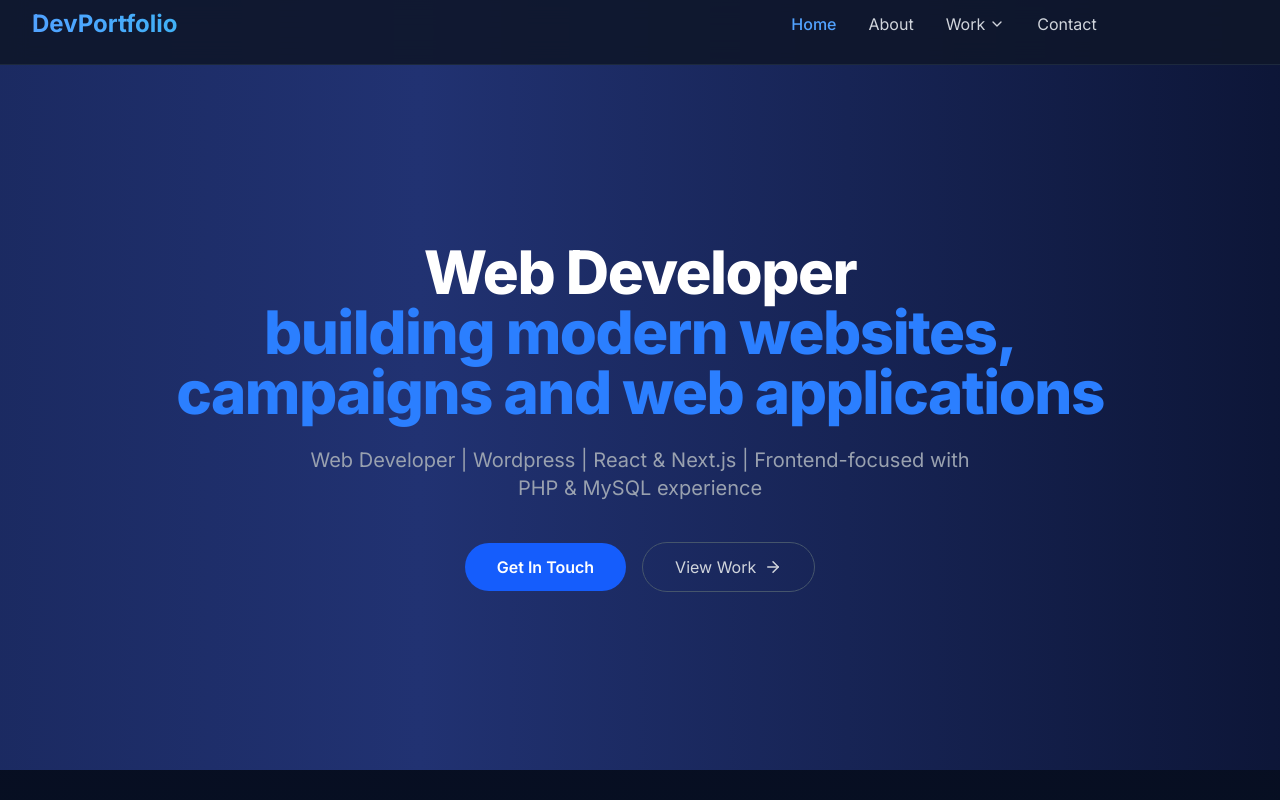
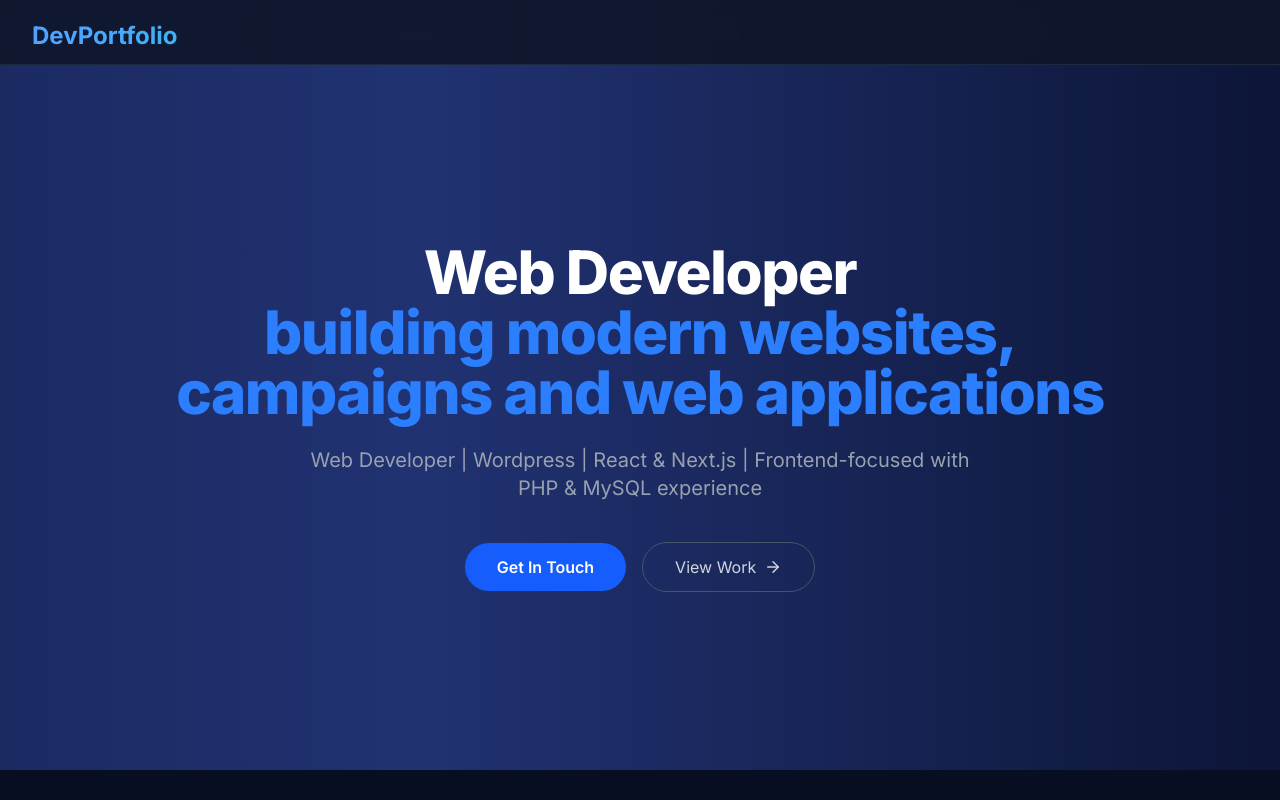
Before and after one commit to yvanruben/rubenportfolio, a Next.js app: page / in a window 1280 px wide. Shown: the top 800 px of the page. Built offline with nearby package versions, Linux system fonts and the light colour scheme.

Commit message:
Update navbar

```diff
--- a/src/components/Navbar.tsx
+++ b/src/components/Navbar.tsx
@@ -65,7 +65,7 @@ export default function Navbar() {
   return (
     <nav className="fixed w-full z-50 bg-slate-900/90 backdrop-blur-md border-b border-slate-800">
       <div className="max-w-7xl mx-auto px-4 sm:px-6 lg:px-8">
-        <div className="h-16 grid grid-cols-2 md:grid-cols-2 items-center">
+        <div className="h-16 grid grid-cols-2 md:grid-cols-2 items-center pt-2">
           {/* Logo */}
           <Link
             href="/"
@@ -75,7 +75,7 @@ export default function Navbar() {
           </Link>
 
           {/* Desktop Menu */}
-          <div className="hidden md:flex justify-center">
+          <div className="hidden md:justify-end">
             <div className="flex items-baseline space-x-8">
               {baseLinks.map((item) => (
                 <Link
```
